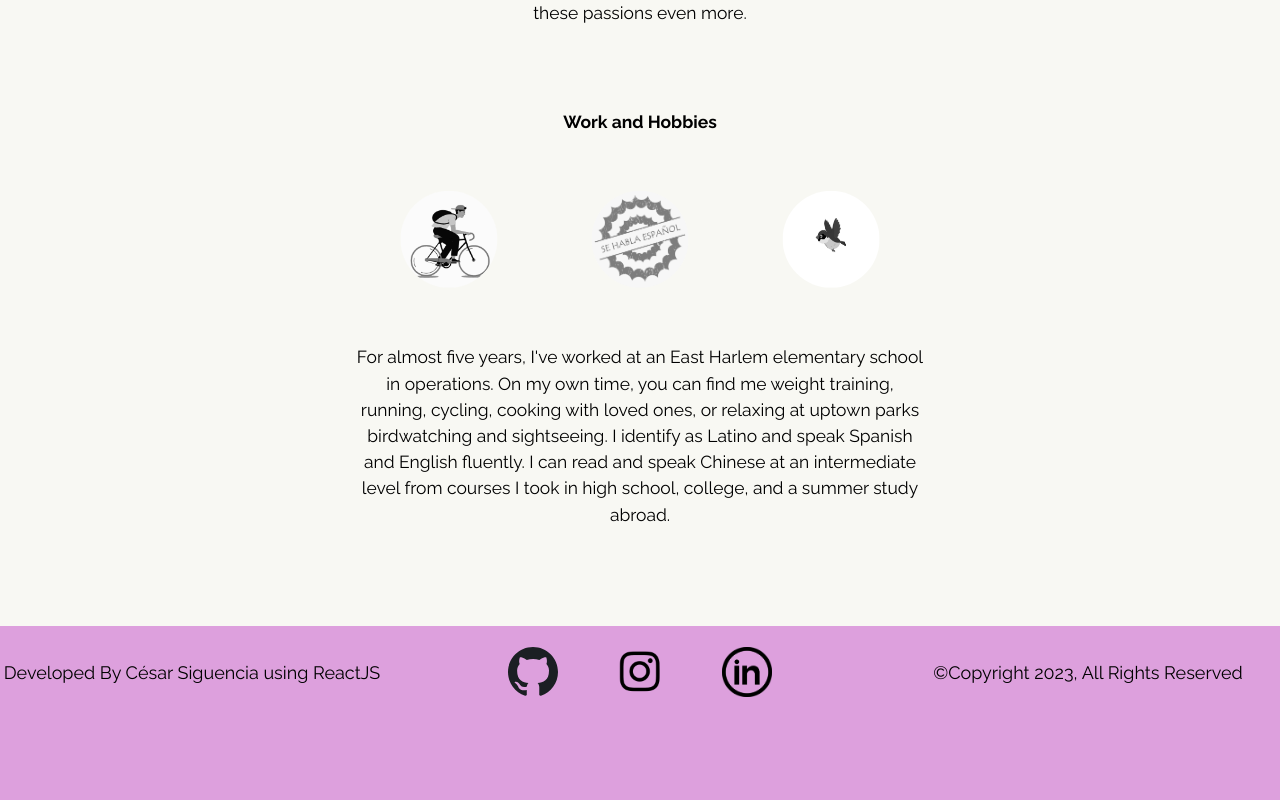
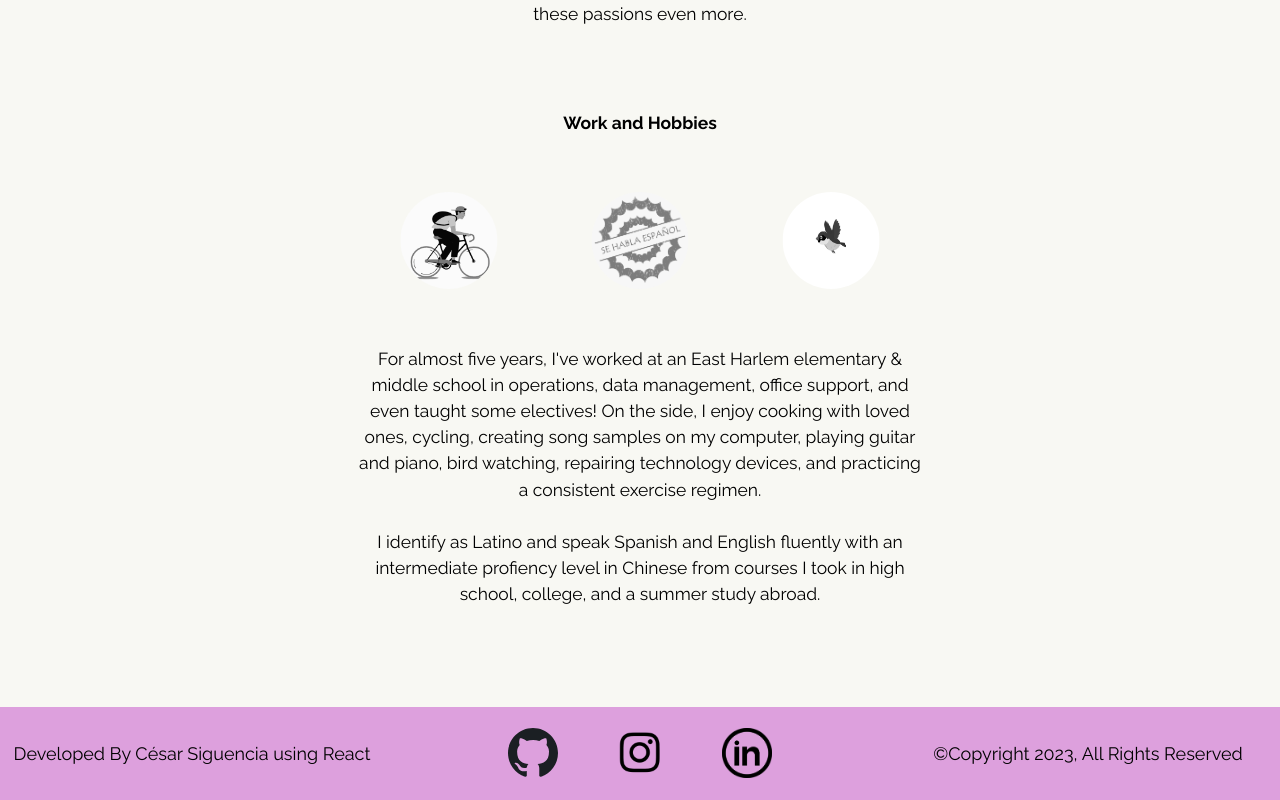
Before and after one commit to cesarsiguencia/my-react-portfolio, a React (Create React App) app: page /my-react-portfolio/aboutme in a window 1280 px wide. Shown: the part 1765-2565 px from the top of the page. Before the commit the page ends 2484 px from the top, so only its background shows below. Built offline with nearby package versions, Linux system fonts and the light colour scheme.

Commit message:
added new resume and tweaked about me'

```diff
--- a/src/Components/Footer/Footer.js
+++ b/src/Components/Footer/Footer.js
@@ -8,7 +8,7 @@ const Footer = () => {
     return(
         <footer className="App-footer">
           <div className="footer-font">
-            <p className="body-texts">Developed By César Siguencia using ReactJS</p>
+            <p className="body-texts">Developed By César Siguencia using React</p>
           </div>
 
           <div className="footer-icons">
--- a/src/pages/AboutMe.js
+++ b/src/pages/AboutMe.js
@@ -98,7 +98,10 @@ const About = () => {
                         </div>
 
                     <p className="body-texts" ref={myRef}>
-                        For almost five years, I've worked at an East Harlem elementary school in operations. On my own time, you can find me weight training, running, cycling, cooking with loved ones, or relaxing at uptown parks birdwatching and sightseeing. I identify as Latino and speak Spanish and English fluently. I can read and speak Chinese at an intermediate level from courses I took in high school, college, and a summer study abroad. </p>
+                        For almost five years, I've worked at an East Harlem elementary & middle school in operations, data management, office support, and even taught some electives! On the side, I enjoy cooking with loved ones, cycling, creating song samples on my computer, playing guitar and piano, bird watching, repairing technology devices, and practicing a consistent exercise regimen.
+                        <br/>
+                        <br/>
+                        I identify as Latino and speak Spanish and English fluently with an intermediate profiency level in Chinese from courses I took in high school, college, and a summer study abroad. </p>
 
 
                 </div>
```
Also changed, not shown: 1 other file (tests, documents, lock files or other folders).
